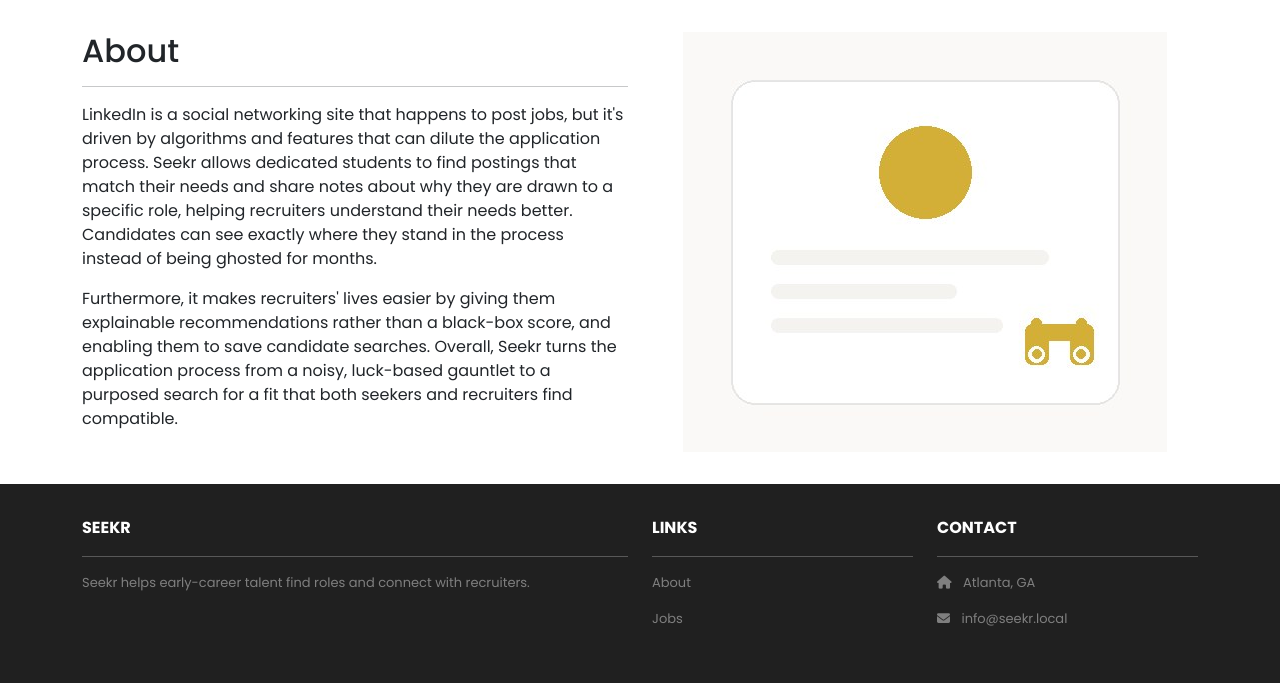
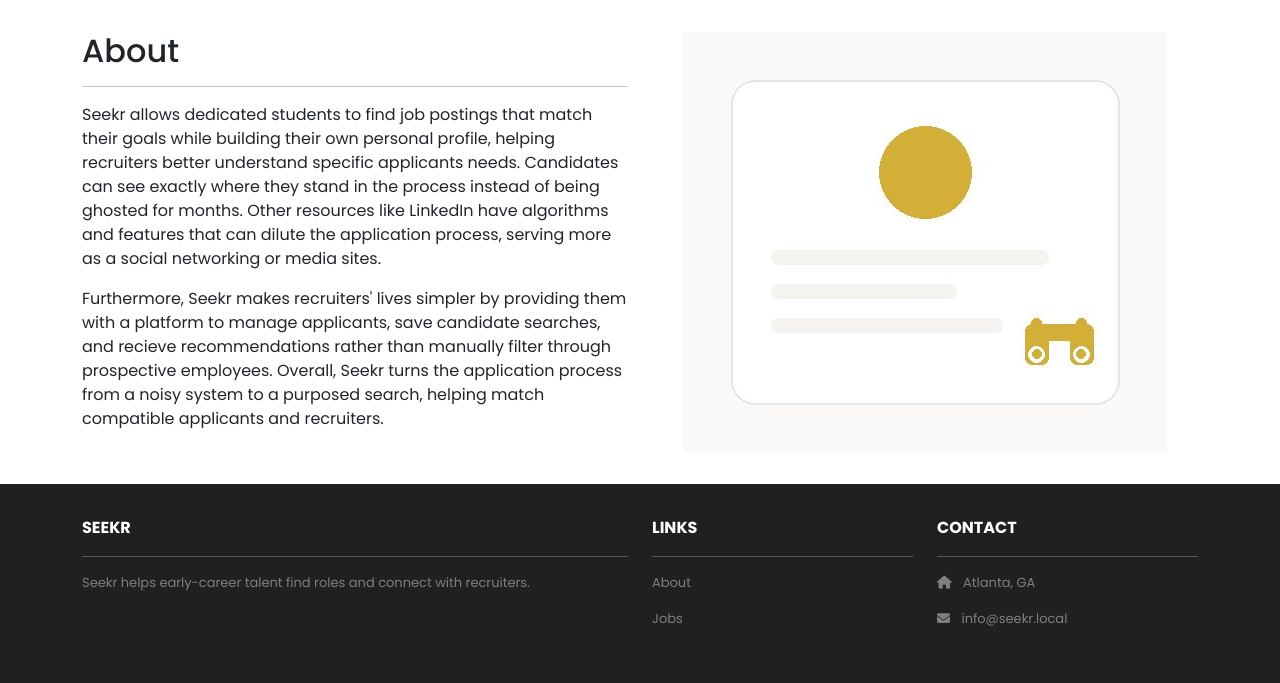
Before and after one commit to Prithul-the-creator/2340-Project-2, a Django app: template home/templates/home/about.html in a window 1280 px wide. Shown: the part 82-765 px from the top of the page. Run offline with Django 3.2, Linux system fonts and the light colour scheme; the template is opened without the code that fills it, so the values that code supplies are empty; some libraries are stand-ins or nearby versions.

Commit message:
Restructuring about us

```diff
--- a/home/templates/home/about.html
+++ b/home/templates/home/about.html
@@ -7,19 +7,18 @@
       <div class="col-md-6 mx-auto mb-3">
         <h2>About</h2>
         <hr />
-        <p>LinkedIn is a social networking site that happens to post jobs,
-          but it's driven by algorithms and features that can dilute the
-          application process. Seekr allows dedicated students to find
-          postings that match their needs and share notes about why they are
-          drawn to a specific role, helping recruiters understand their needs
-          better. Candidates can see exactly where they stand in the process
-          instead of being ghosted for months.</p>
-        <p>Furthermore, it makes recruiters' lives easier by giving them
-          explainable recommendations rather than a black-box score, and
-          enabling them to save candidate searches. Overall, Seekr turns the
-          application process from a noisy, luck-based gauntlet to a
-          purposed search for a fit that both seekers and recruiters find
-          compatible.</p>
+        <p>Seekr allows dedicated students to find job
+          postings that match their goals while building their own personal profile, helping recruiters
+          better understand specific applicants needs. Candidates can see exactly where they stand in the process
+          instead of being ghosted for months. Other resources like LinkedIn
+          have algorithms and features that can dilute the application process, serving more
+          as a social networking or media sites. </p>
+
+        <p>Furthermore, Seekr makes recruiters' lives simpler by providing them
+          with a platform to manage applicants, save candidate searches,
+          and recieve recommendations rather than manually filter through prospective employees.
+          Overall, Seekr turns the application process from a noisy system to a
+          purposed search, helping match compatible applicants and recruiters.</p>
       </div>
       <div class="col-md-6 mx-auto mb-3 text-center">
         <img src="{% static 'img/about.jpg' %}" class="max-width-100" alt="about" />
```
